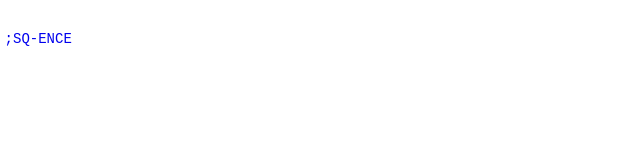
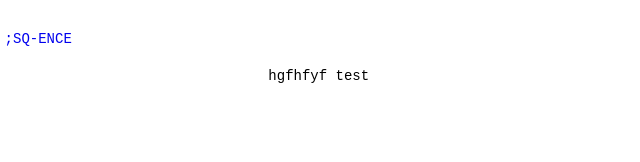
Before and after one commit to mslineon/integral-sequence, a plain HTML site: page pages/sonorite.html in a window 1280 px wide. Shown: the full height of the page, 101-741 px from the left. Drawn offline with nearby package versions, Linux system fonts and the light colour scheme.

Commit message:
Update sonorite.html

```diff
--- a/pages/sonorite.html
+++ b/pages/sonorite.html
@@ -31,6 +31,7 @@
     </iframe>
 
     <div id="wrapper">
+	    hgfhfyf test
     <script type="text/javascript" src="https://github.com/tuanTaAnh/pianoroll/tree/master/build/PianoRoll.js"></script>
 
 
```
